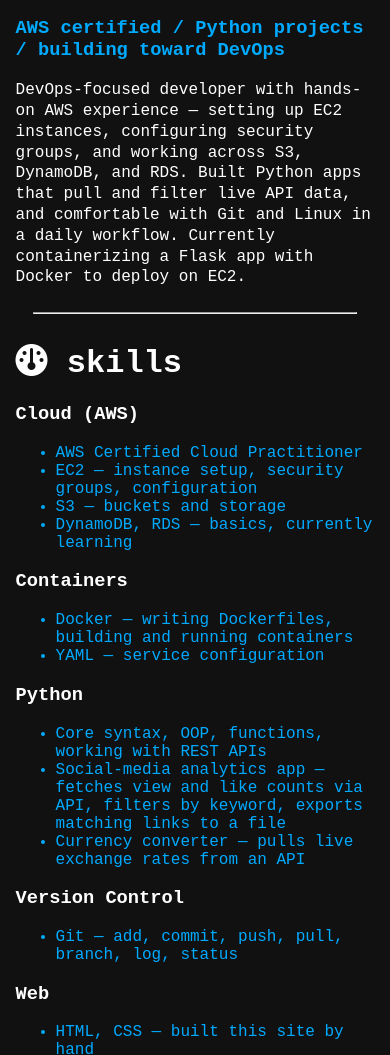
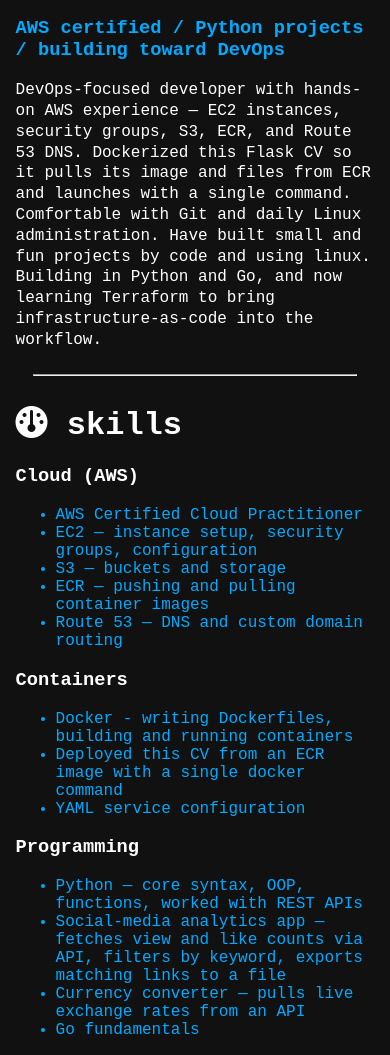
Before and after one commit to turbopea/flask_web_app, a plain HTML site: page templates/index.html in a window 390 px wide. Shown: the part 765-1820 px from the top of the page. Drawn offline with Linux system fonts and the light colour scheme; files that its build step writes are made by us from their sources; files whose address does not match are found by name.

Commit message:
Edit: CV_ZIRNIS.pdf, styles.css, index.html

```diff
--- a/static/styles.css
+++ b/static/styles.css
@@ -144,6 +144,9 @@ width: 90%
 .skills li {
   color: #00aaff;
 }
+.skills li a {
+  color: white;
+  }
 
 @media (max-width: 768px) {
   .container {
@@ -166,6 +169,9 @@ width: 90%
     max-width: 100%;
     height: auto;
     margin-right: 0;
+  }
+  .skills li a {
+  color: white;
   }
   .picture img {
     height: auto;
--- a/templates/index.html
+++ b/templates/index.html
@@ -42,10 +42,11 @@
                 <h3>AWS certified  /  Python projects  /  building toward DevOps</h3>
             </div>
             <p class="summary">
-              DevOps-focused developer with hands-on AWS experience — setting up EC2 instances,
-              configuring security groups, and working across S3, DynamoDB, and RDS. Built Python
-              apps that pull and filter live API data, and comfortable with Git and Linux in a daily
-              workflow. Currently containerizing a Flask app with Docker to deploy on EC2.
+              DevOps-focused developer with hands-on AWS experience — EC2 instances, security
+              groups, S3, ECR, and Route 53 DNS. Dockerized this Flask CV so it
+              pulls its image and files from ECR and launches with a single command. Comfortable
+              with Git and daily Linux administration. Have built small and fun projects by code and using linux.
+              Building in Python and Go, and now learning Terraform to bring infrastructure-as-code into the workflow.
             </p>
         </div>
         <hr>
@@ -57,25 +58,29 @@
               <li>AWS Certified Cloud Practitioner</li>
               <li>EC2 — instance setup, security groups, configuration</li>
               <li>S3 — buckets and storage</li>
-              <li>DynamoDB, RDS — basics, currently learning</li>
+              <li>ECR — pushing and pulling container images</li>
+              <li>Route 53 — DNS and custom domain routing</li>
             </ul>
 
             <h3>Containers</h3>
             <ul>
-              <li>Docker — writing Dockerfiles, building and running containers</li>
-              <li>YAML — service configuration</li>
+              <li>Docker - writing Dockerfiles, building and running containers</li>
+              <li>Deployed this CV from an ECR image with a single docker command</li>
+              <li>YAML service configuration</li>
             </ul>
 
-            <h3>Python</h3>
+            <h3>Programming</h3>
             <ul>
-              <li>Core syntax, OOP, functions, working with REST APIs</li>
+              <li>Python — core syntax, OOP, functions, worked with REST APIs</li>
               <li>Social-media analytics app — fetches view and like counts via API, filters by keyword, exports matching links to a file</li>
               <li>Currency converter — pulls live exchange rates from an API</li>
+              <li>Go fundamentals</li>
             </ul>
 
             <h3>Version Control</h3>
             <ul>
-              <li>Git — add, commit, push, pull, branch, log, status</li>
+              <li>Git fundamentals. Have been using git across my projects, my favourite commands are: git status, git commit, git add,
+                 git log --oneline, git push, git pull, gh repo create, git branch</li>
             </ul>
 
             <h3>Web</h3>
@@ -85,7 +90,17 @@
 
             <h3>Operating Systems</h3>
             <ul>
-              <li>Linux — comfortable in Unix-based terminals; hosted and configured EC2 Linux environments</li>
+              <li>Linux on daily basis, used unix based terminals.Hosted and configured EC2 Linux environments</li>
+              <li>Installed Ubuntu Server on old Windows laptop, using Open SSH connection to connect to it from my MacOs when needed.</li>
+              <li>Hosted a CV website using my old ANDROID phone. Got Termux on phone and it gave me terminal access on phone, then downloaded
+                necessary packages to run my flask server on it. Then used cloudflare tunnel to get HTTPS protocol and assigned custom domain through
+                route 53.
+            </ul>
+
+             <h3>OTHER</h3>
+            <ul>
+              <li>Deployed this CV website on github pages to test it out. Works, free, easy.<a href="https://git.zirnis.dev">GIT.ZIRNIS.DEV</a></li>
+              <li>Deployed this CV website also on EC2 instance, right now it is working:<a href="https://cv.zirnis.dev">CV.ZIRNIS.DEV</a> </li>
             </ul>
           </section>
 
```
Also changed, not shown: 1 other file.
